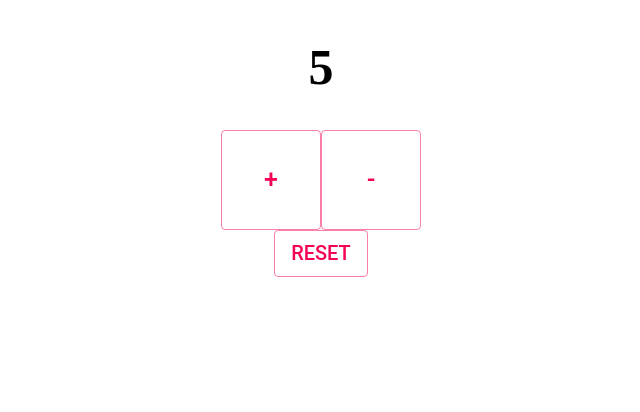
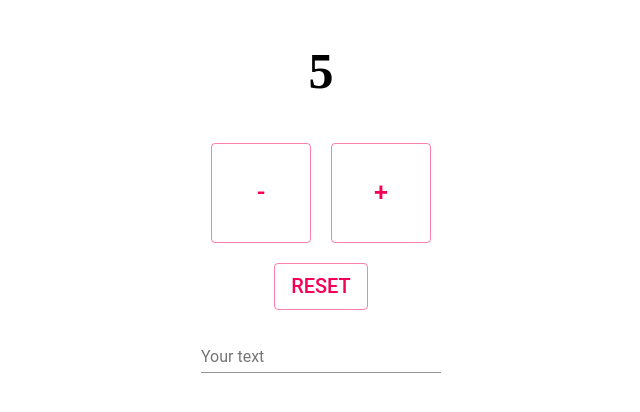
Before and after one commit to MariaMicek/react-3, a React (Create React App) app: page / in a window 1280 px wide. Shown: the top 412 px of the page, without its empty margins (319-959 px from the left). Built offline with nearby package versions, Linux system fonts and the light colour scheme.

Commit message:
TypeName.js added (onChange)

```diff
--- a/src/App.js
+++ b/src/App.js
@@ -1,9 +1,15 @@
 import React from 'react'
 import Counter from './Counter'
+import TypeName from './TypeName'
 import './index.css'
 
 const App = () => {
-  return <Counter number={5}/>
+  return (
+    <div>
+      <Counter number={5}/>
+      <TypeName />
+    </div>
+  )
 }
 
 export default App
--- a/src/Counter/Counter.js
+++ b/src/Counter/Counter.js
@@ -22,8 +22,7 @@ class Counter extends React.Component {
                 <h1
                     style={{
                         textAlign: 'center',
-                        marginTop: '30px',
-                        fontSize: '50px',
+                        fontSize: '50px'
 
                     }}
                 >
@@ -36,10 +35,11 @@ class Counter extends React.Component {
                         fontSize: '25px',
                         width: '100px',
                         height: '100px',
+                        margin: '10px'
                     }}
-                    onClick={this.inc}
+                    onClick={this.dec}
                 >
-                    +
+                    -
                 </Button>
                 <Button
                     variant={"outlined"}
@@ -48,10 +48,11 @@ class Counter extends React.Component {
                         fontSize: '25px',
                         width: '100px',
                         height: '100px',
+                        margin: '10px'
                     }}
-                    onClick={this.dec}
+                    onClick={this.inc}
                 >
-                    -
+                    +
                 </Button>
                 <div style={{ textAlign: "center" }}>
                     <Button
@@ -59,6 +60,7 @@ class Counter extends React.Component {
                         color={"secondary"}
                         style={{
                             fontSize: '20px',
+                            margin: '10px'
                         }}
                         onClick={this.reset}
                     >
--- /dev/null
+++ b/src/TypeName/TypeName.js
@@ -0,0 +1,32 @@
+import React from 'react'
+import TextField from '@material-ui/core/TextField';
+
+class TypeName extends React.Component {
+
+    state = {
+        name: ''
+    }
+
+    nameChangeHandler = (event) => {
+        this.setState({ name: event.target.value })
+    }
+
+    render() {
+        return (
+            <div>
+                <TextField
+                    id="standard-dense"
+                    label="Your text"
+                    margin="dense"
+                    style={{width: '240px'}}
+
+                    value={this.state.name}             //kontrolowany input
+                    onChange={this.nameChangeHandler}   //każdy event jest opakowany w SyntheticEvent
+                />
+                <h1>{this.state.name}</h1>
+            </div>
+        )
+    }
+}
+
+export default TypeName
--- /dev/null
+++ b/src/TypeName/index.js
@@ -0,0 +1 @@
+export {default} from './TypeName'
```
